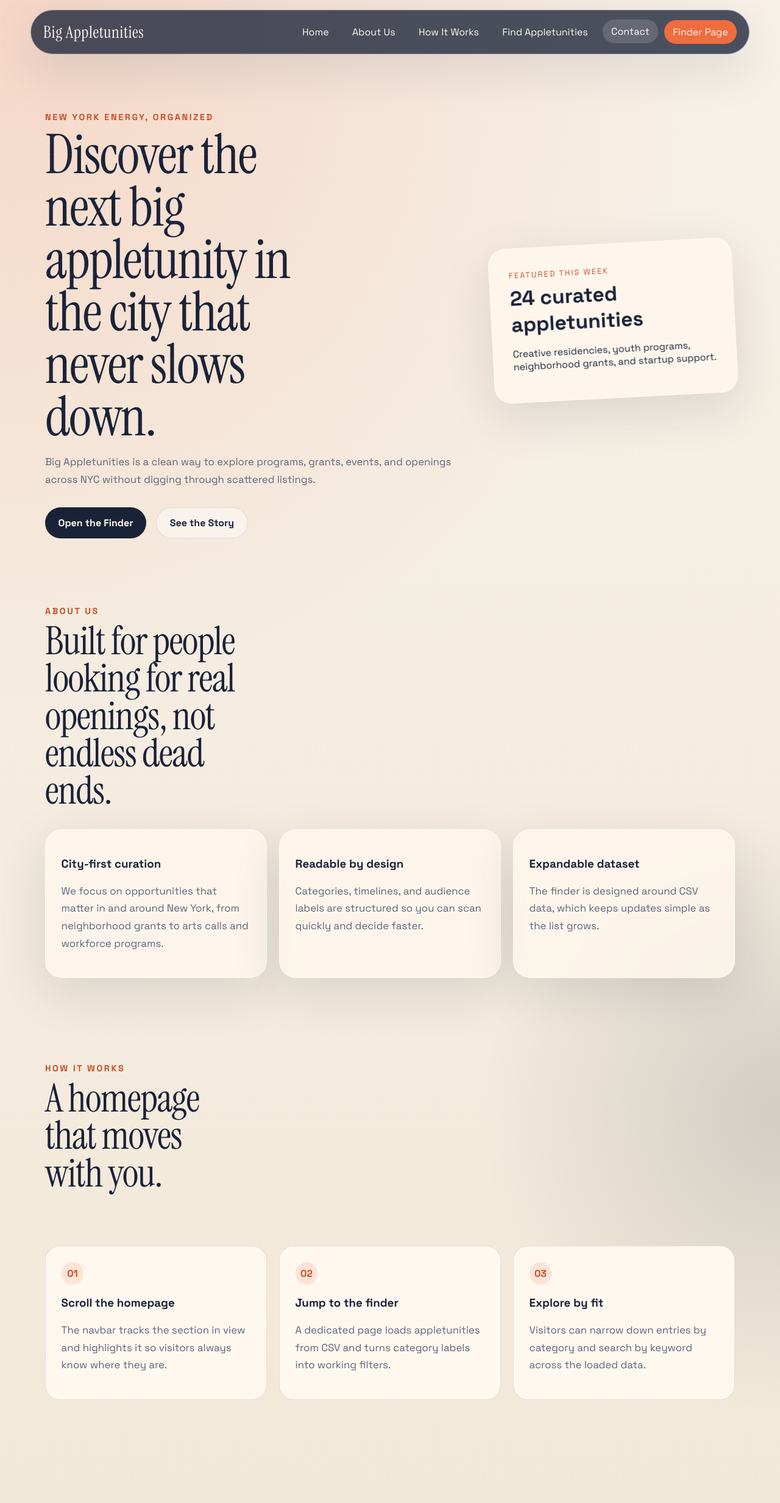
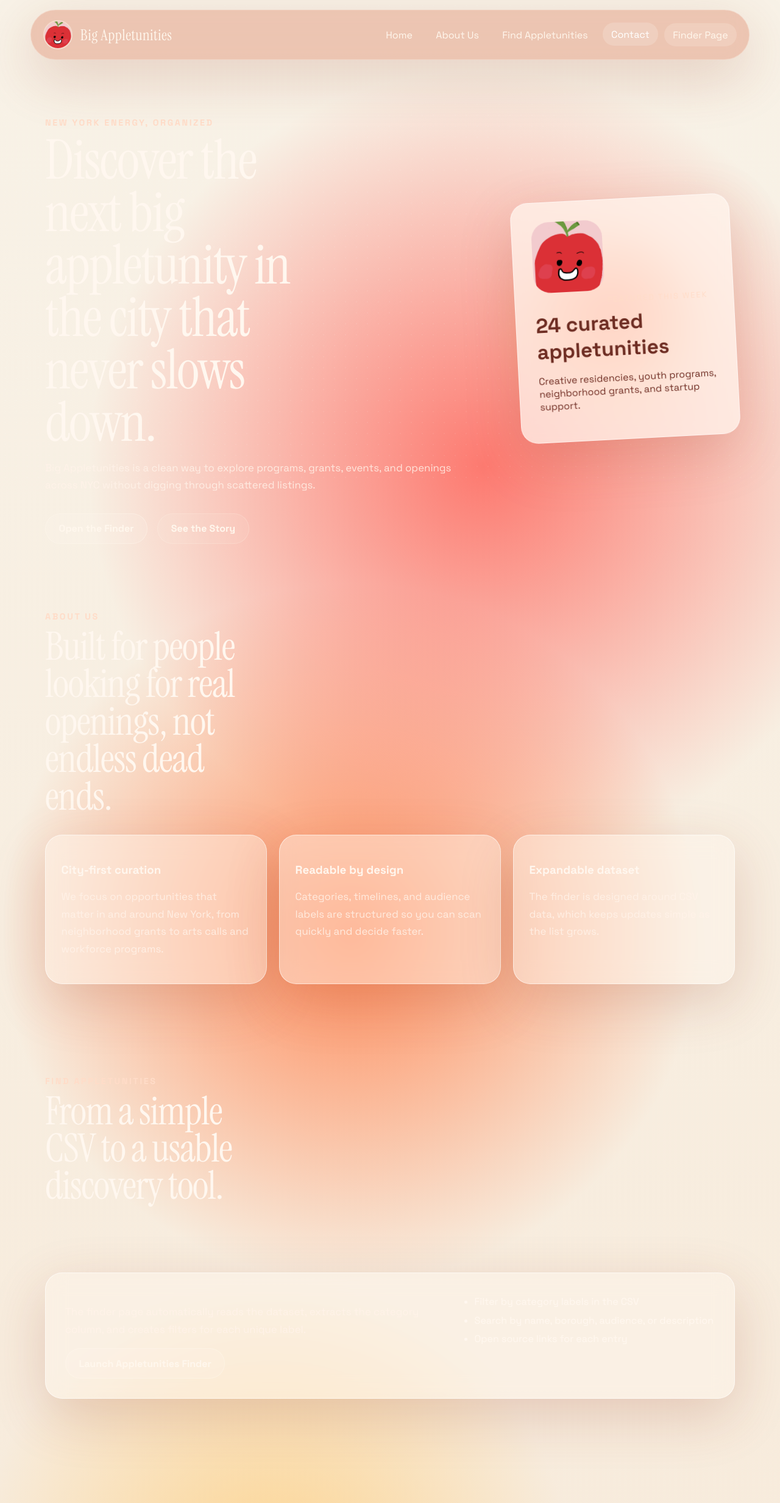
Before and after one commit to big-appletunities/big-appletunities.github.io, a website: page index.html in a window 1280 px wide. Shown: the top 2465 px of the page at 61% size. Drawn offline with Linux system fonts and the light colour scheme.

Commit message:
slightly normal

```diff
--- a/index.html
+++ b/index.html
@@ -15,11 +15,13 @@
   <body>
     <header class="site-header">
       <nav class="navbar">
-        <a class="brand" href="#home">Big Appletunities</a>
+        <a class="brand" href="#home">
+          <img src="assets/logo.jpg" alt="Big Appletunities logo" />
+          <span>Big Appletunities</span>
+        </a>
         <div class="nav-links">
           <a href="#home" data-section="home">Home</a>
           <a href="#about" data-section="about">About Us</a>
-          <a href="#how-it-works" data-section="how-it-works">How It Works</a>
           <a href="#finder-preview" data-section="finder-preview">Find Appletunities</a>
           <a href="#contact" data-section="contact">Contact</a>
           <a class="nav-cta" href="finder.html">Finder Page</a>
@@ -41,10 +43,13 @@
             <a class="button button-secondary" href="#about">See the Story</a>
           </div>
         </div>
-        <div class="hero-card">
-          <span>Featured this week</span>
-          <strong>24 curated appletunities</strong>
-          <p>Creative residencies, youth programs, neighborhood grants, and startup support.</p>
+        <div class="hero-art">
+          <div class="hero-card">
+            <img src="assets/logo.jpg" alt="Smiling apple logo" />
+            <span>Featured this week</span>
+            <strong>24 curated appletunities</strong>
+            <p>Creative residencies, youth programs, neighborhood grants, and startup support.</p>
+          </div>
         </div>
       </section>
 
@@ -72,39 +77,6 @@
             <h3>Expandable dataset</h3>
             <p>
               The finder is designed around CSV data, which keeps updates simple as the list grows.
-            </p>
-          </article>
-        </div>
-      </section>
-
-      <section class="panel feature-section" id="how-it-works" data-section="how-it-works">
-        <div class="section-heading">
-          <p class="eyebrow">How It Works</p>
-          <h2>A homepage that moves with you.</h2>
-        </div>
-        <div class="timeline">
-          <article>
-            <span>01</span>
-            <h3>Scroll the homepage</h3>
-            <p>
-              The navbar tracks the section in view and highlights it so visitors always know where
-              they are.
-            </p>
-          </article>
-          <article>
-            <span>02</span>
-            <h3>Jump to the finder</h3>
-            <p>
-              A dedicated page loads appletunities from CSV and turns category labels into working
-              filters.
-            </p>
-          </article>
-          <article>
-            <span>03</span>
-            <h3>Explore by fit</h3>
-            <p>
-              Visitors can narrow down entries by category and search by keyword across the loaded
-              data.
             </p>
           </article>
         </div>
--- a/styles.css
+++ b/styles.css
@@ -1,14 +1,16 @@
 :root {
-  --bg: #f5efe4;
-  --panel: rgba(255, 248, 238, 0.8);
-  --panel-strong: #fff8ef;
-  --text: #1a2238;
-  --muted: #5c657d;
-  --accent: #ef6c3f;
-  --accent-deep: #c94d24;
-  --accent-soft: rgba(239, 108, 63, 0.14);
-  --line: rgba(26, 34, 56, 0.12);
-  --shadow: 0 24px 80px rgba(26, 34, 56, 0.12);
+  --bg: #f8f0e2;
+  --panel: rgba(255, 246, 237, 0.44);
+  --panel-strong: rgba(255, 249, 242, 0.78);
+  --text: #fff7ef;
+  --text-dark: #6e2d23;
+  --muted: rgba(255, 242, 233, 0.86);
+  --muted-dark: rgba(110, 45, 35, 0.76);
+  --accent: #f37a52;
+  --accent-deep: #ffdcc8;
+  --accent-soft: rgba(255, 231, 210, 0.18);
+  --line: rgba(255, 243, 233, 0.22);
+  --shadow: 0 28px 90px rgba(151, 54, 31, 0.2);
 }
 
 * {
@@ -23,9 +25,10 @@ body {
   margin: 0;
   font-family: "Space Grotesk", sans-serif;
   background:
-    radial-gradient(circle at top left, rgba(239, 108, 63, 0.2), transparent 30%),
-    radial-gradient(circle at right center, rgba(26, 34, 56, 0.15), transparent 22%),
-    linear-gradient(180deg, #f7f1e8 0%, #efe4d1 100%);
+    radial-gradient(circle at 62% 26%, rgba(255, 76, 67, 0.72), transparent 28%),
+    radial-gradient(circle at 45% 52%, rgba(255, 124, 71, 0.88), transparent 34%),
+    radial-gradient(circle at 35% 88%, rgba(255, 203, 115, 0.72), transparent 18%),
+    linear-gradient(180deg, #f8f2e7 0%, #f7eada 100%);
   color: var(--text);
 }
 
@@ -33,12 +36,14 @@ body::before {
   content: "";
   position: fixed;
   inset: 0;
-  background-image:
-    linear-gradient(rgba(255, 255, 255, 0.18) 1px, transparent 1px),
-    linear-gradient(90deg, rgba(255, 255, 255, 0.18) 1px, transparent 1px);
-  background-size: 28px 28px;
+  background:
+    radial-gradient(circle, rgba(255, 255, 255, 0.24) 0.8px, transparent 0.8px),
+    radial-gradient(circle, rgba(236, 146, 90, 0.14) 0.8px, transparent 0.8px);
+  background-position: 0 0, 12px 12px;
+  background-size: 18px 18px, 24px 24px;
+  mix-blend-mode: soft-light;
   pointer-events: none;
-  opacity: 0.3;
+  opacity: 0.6;
 }
 
 .site-header {
@@ -56,10 +61,10 @@ body::before {
   max-width: 1180px;
   margin: 0 auto;
   padding: 1rem 1.25rem;
-  border: 1px solid rgba(255, 255, 255, 0.45);
+  border: 1px solid rgba(255, 243, 233, 0.26);
   border-radius: 999px;
   backdrop-filter: blur(16px);
-  background: rgba(26, 34, 56, 0.78);
+  background: rgba(208, 92, 56, 0.3);
   box-shadow: var(--shadow);
 }
 
@@ -70,9 +75,20 @@ body::before {
 }
 
 .brand {
+  display: inline-flex;
+  align-items: center;
+  gap: 0.8rem;
   font-family: "Instrument Serif", serif;
-  font-size: 1.7rem;
+  font-size: 1.55rem;
   letter-spacing: 0.02em;
+}
+
+.brand img {
+  width: 48px;
+  height: 48px;
+  object-fit: cover;
+  border-radius: 50%;
+  border: 2px solid rgba(255, 247, 237, 0.45);
 }
 
 .nav-links {
@@ -90,13 +106,13 @@ body::before {
 
 .nav-links a:hover,
 .nav-links a.active-link {
-  background: rgba(255, 247, 237, 0.15);
+  background: rgba(255, 247, 237, 0.2);
   color: #ffffff;
   transform: translateY(-1px);
 }
 
 .nav-cta {
-  background: var(--accent);
+  background: rgba(255, 247, 237, 0.18);
 }
 
 main {
@@ -149,7 +165,6 @@ main {
 
 .lead,
 .info-card p,
-.timeline p,
 .finder-preview-card p,
 .contact-copy,
 .results-card p {
@@ -177,14 +192,15 @@ main {
 }
 
 .button-primary {
-  background: var(--text);
+  background: rgba(255, 247, 237, 0.14);
   color: #fff7ed;
+  border: 1px solid rgba(255, 247, 237, 0.38);
 }
 
 .button-secondary {
   border: 1px solid var(--line);
-  color: var(--text);
-  background: rgba(255, 255, 255, 0.45);
+  color: #fff7ed;
+  background: rgba(255, 247, 237, 0.08);
 }
 
 .hero-card,
@@ -200,8 +216,39 @@ main {
 }
 
 .hero-card {
+  position: relative;
   padding: 2rem;
+  max-width: 360px;
+  margin-left: auto;
+  color: var(--text-dark);
+  background: rgba(255, 244, 236, 0.74);
   transform: rotate(-3deg);
+}
+
+.hero-art {
+  position: relative;
+  min-height: 420px;
+}
+
+.hero-art::before {
+  content: "";
+  position: absolute;
+  inset: 5% 3% 0 auto;
+  width: 380px;
+  height: 380px;
+  border-radius: 50%;
+  background:
+    radial-gradient(circle at 50% 45%, rgba(255, 100, 71, 0.78), transparent 52%),
+    radial-gradient(circle at 50% 50%, rgba(255, 191, 112, 0.58), transparent 72%);
+  filter: blur(16px);
+}
+
+.hero-card img {
+  width: 116px;
+  height: 116px;
+  object-fit: cover;
+  border-radius: 28px;
+  margin-bottom: 1.25rem;
 }
 
 .hero-card span,
@@ -220,34 +267,14 @@ main {
   margin-bottom: 0.8rem;
 }
 
-.card-grid,
-.timeline {
+.card-grid {
   display: grid;
   grid-template-columns: repeat(3, minmax(0, 1fr));
   gap: 1.25rem;
 }
 
-.info-card,
-.timeline article {
+.info-card {
   padding: 1.6rem;
-}
-
-.timeline article {
-  border-radius: 24px;
-  background: var(--panel-strong);
-  border: 1px solid var(--line);
-}
-
-.timeline span {
-  display: inline-flex;
-  align-items: center;
-  justify-content: center;
-  width: 2.3rem;
-  height: 2.3rem;
-  border-radius: 50%;
-  background: var(--accent-soft);
-  color: var(--accent-deep);
-  font-weight: 700;
 }
 
 .finder-preview-card {
@@ -270,6 +297,45 @@ main {
 
 .finder-page main {
   padding-top: 1rem;
+}
+
+.finder-page .finder-hero h1,
+.finder-page .section-heading h2,
+.finder-page .results-header h2,
+.finder-page .results-card h3,
+.finder-page .brand,
+.finder-page .lead,
+.finder-page .results-header p,
+.finder-page .filter-group p,
+.finder-page .search-field span,
+.finder-page .results-card p,
+.finder-page .finder-controls code {
+  color: var(--text-dark);
+}
+
+.finder-page .navbar,
+.finder-page .finder-controls,
+.finder-page .results-card {
+  background: rgba(255, 247, 240, 0.7);
+}
+
+.finder-page .nav-links a,
+.finder-page .brand {
+  color: var(--text-dark);
+}
+
+.finder-page .nav-links a:hover,
+.finder-page .nav-links a.active-link {
+  background: rgba(243, 122, 82, 0.14);
+  color: var(--text-dark);
+}
+
+.finder-page .nav-cta {
+  background: rgba(243, 122, 82, 0.16);
+}
+
+.finder-page .search-field input {
+  color: var(--text-dark);
 }
 
 .finder-layout {
@@ -366,14 +432,14 @@ main {
   margin: 0;
   padding: 0.35rem 0.7rem;
   border-radius: 999px;
-  background: var(--accent-soft);
-  color: var(--accent-deep);
+  background: rgba(243, 122, 82, 0.14);
+  color: var(--text-dark);
   font-size: 0.75rem;
   letter-spacing: 0.08em;
 }
 
 .results-link {
-  color: var(--accent-deep);
+  color: var(--text-dark);
   font-weight: 700;
   text-decoration: none;
 }
@@ -390,8 +456,7 @@ main {
   .navbar,
   .hero,
   .finder-preview-card,
-  .card-grid,
-  .timeline {
+  .card-grid {
     grid-template-columns: 1fr;
   }
 
@@ -423,4 +488,8 @@ main {
   .finder-hero h1 {
     max-width: none;
   }
+
+  .brand span {
+    display: none;
+  }
 }
```
Also changed, not shown: finder.html (+4 -1 lines).
